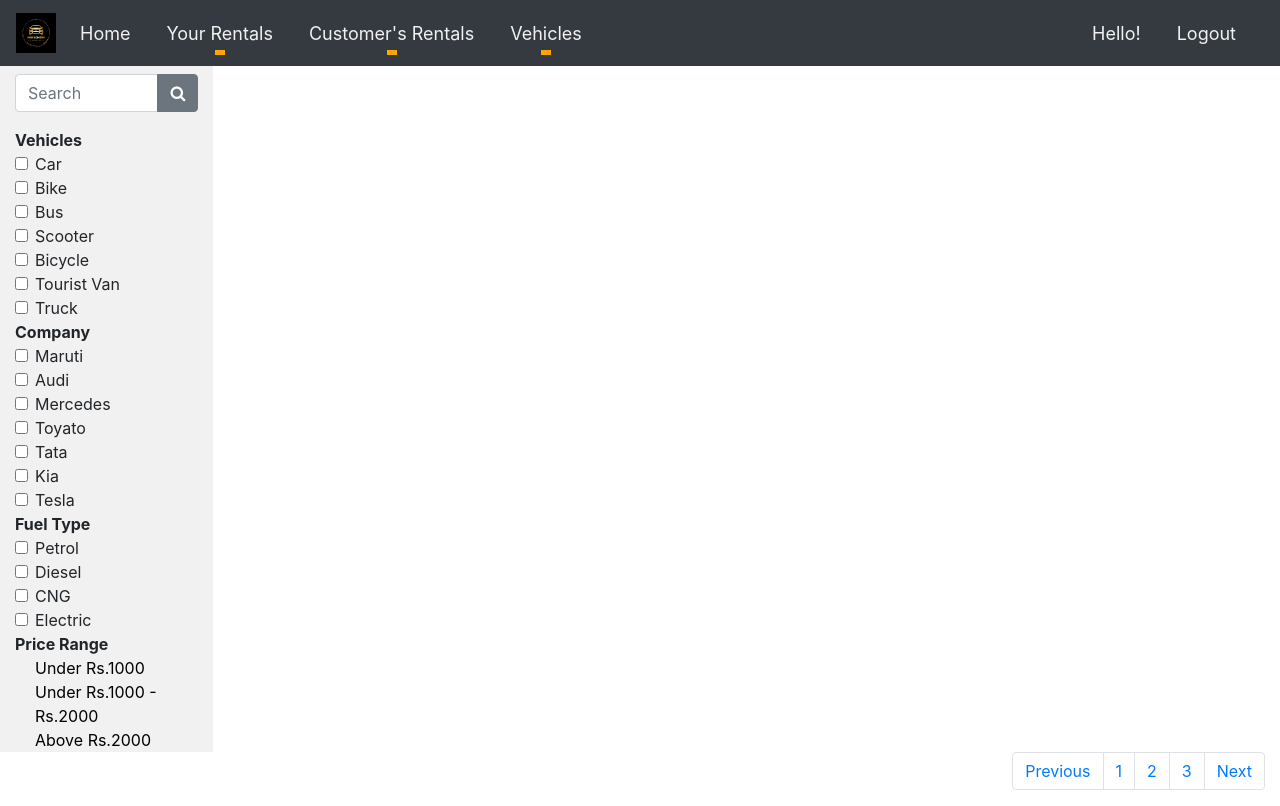
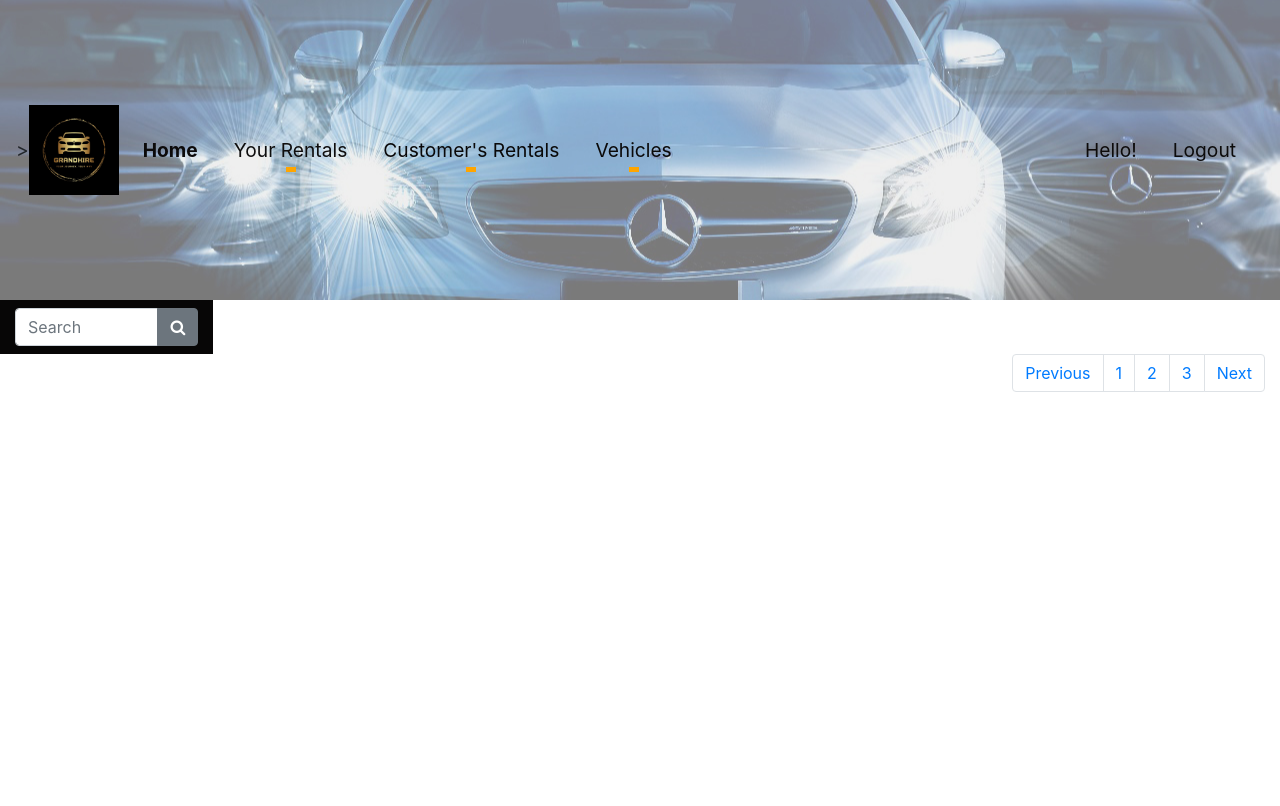
Before and after one commit to Kaumini-Perera/Group-19, a Django app: template vehicle_renting_system/Manager/templates/Manager_base.html in a window 1280 px wide. After the commit the page ends 392 px from the top, so only its background shows below. Run offline with Django 4.2, Linux system fonts and the light colour scheme; the template is opened without the code that fills it, so the values that code supplies are empty; some libraries are stand-ins or nearby versions.

Commit message:
Update Manager_base.html

```diff
--- a/vehicle_renting_system/Manager/templates/Manager_base.html
+++ b/vehicle_renting_system/Manager/templates/Manager_base.html
@@ -20,11 +20,17 @@
     <link rel="stylesheet" type="text/css" href="{% static 'css/manager.css' %}">
     <script src="{% static 'js/manager.js' %}" type="text/javascript"></script>
 
+    <style>
+        body {
+            padding-top: 300px;
+        }
+    </style>
+
 </head>
 
 <body>
-    <nav class="navbar sticky-top navbar-expand-lg navbar-dark bg-dark" style="font-size: large;" aria-label="" aria-labbelledby="">
-        <a href="/Manager"><img class="navbar-brand" src="{% static 'img/Logos/final_logo.png' %}" height="50"></a>
+    <nav class="navbar fixed-top navbar-expand-lg navbar-dark" style="font-size: larger; background: rgba(0, 0, 0, 0.4) url('{% static 'img\bg\bg1.png' %}' ) center center / cover no-repeat; width: 100%; min-height: 300px;">>
+        <a href="/Manager"><img class="navbar-brand" src="{% static 'img/Logos/final_logo.png' %}" height="100"></a>
         <button class="navbar-toggler" type="button" data-toggle="collapse" data-target="#navbarSupportedContent" aria-controls="navbarSupportedContent" aria-expanded="false" aria-label="Toggle navigation">
             <span class="navbar-toggler-icon"></span>
         </button>
@@ -32,32 +38,32 @@
         <div class="collapse navbar-collapse" id="navbarSupportedContent">
             <ul class="navbar-nav mr-auto">
                 <li class="nav-item active">
-                    <a class="nav-link" href="/Manager" style="color: #f1f1f1;">Home</a>
+                    <a class="nav-link" href="/Manager" style="color: #0c0a0a;"><b>Home</b></a>
                 </li>
 
                 <li class="nav-item dropdown">
-                    <a class="nav-link dropdown-toggle" href="#" id="navbarDropdown" style="color: #f1f1f1;" role="button" data-toggle="dropdown" aria-haspopup="true" aria-expanded="false">
+                    <a class="nav-link dropdown-toggle" href="#" id="navbarDropdown" style="color: #0e0d0d;" role="button" data-toggle="dropdown" aria-haspopup="true" aria-expanded="false">
                         Your Rentals
                     </a>
                     <div class="dropdown-menu" aria-labelledby="navbarDropdown">
                         <a class="dropdown-item" href="/Manager/SentRequests">Sent Requests</a>
-                        <a class="dropdown-item" href="#">Previous Rentals</a>
+                        <a class="dropdown-item" href="#"><b>Previous Rentals</b></a>
                     </div>
                 </li>
 
                 <li class="nav-item dropdown">
-                    <a class="nav-link dropdown-toggle" href="#" id="navbarDropdown" style="color: #f1f1f1;" role="button" data-toggle="dropdown" aria-haspopup="true" aria-expanded="false">
+                    <a class="nav-link dropdown-toggle" href="#" id="navbarDropdown" style="color: #090808;" role="button" data-toggle="dropdown" aria-haspopup="true" aria-expanded="false">
                         Customer's Rentals <span class="badge badge-warning">{{no_of_pending_request}}</span>
                     </a>
                     <div class="dropdown-menu" aria-labelledby="navbarDropdown">
                         <a class="dropdown-item" href="/Manager/RentRequest">Rent Requests <span class="badge badge-warning mx-2">{{no_of_pending_request}}</span></a>
-                        <a class="dropdown-item" href="#">Rental History</a>
+                        <a class="dropdown-item" href="#"><b>Rental History</b></a>
                         <a class="dropdown-item" href="/Manager/AllCustomers">View All Customers</a>
                     </div>
                 </li>
 
                 <li class="nav-item dropdown">
-                    <a class="nav-link dropdown-toggle" href="#" id="navbarDropdown" style="color: #f1f1f1;" role="button" data-toggle="dropdown" aria-haspopup="true" aria-expanded="false">
+                    <a class="nav-link dropdown-toggle" href="#" id="navbarDropdown" style="color: #0a0909;" role="button" data-toggle="dropdown" aria-haspopup="true" aria-expanded="false">
                         Vehicles
                     </a>
                     <div class="dropdown-menu" aria-labelledby="navbarDropdown">
@@ -70,14 +76,14 @@
 
             <ul class="navbar-nav justify-content-end">
                 <li class="nav-item">
-                    <a class="nav-link" href="/Manager/Profile" style="color: #f1f1f1;" title="Your Profile">
+                    <a class="nav-link" href="/Manager/Profile" style="color: #0d0b0b;" title="Your Profile">
                         Hello! {% block name %}{%endblock%}</a>
                 </li>
             </ul>
 
             <ul class="navbar-nav justify-content-end">
                 <li class="nav-item">
-                    <a class="nav-link" href="/Logout" style="color: #f1f1f1;">Logout</a>
+                    <a class="nav-link" href="/Logout" style="color: #0c0b0b;">Logout</a>
                 </li>
             </ul>
 
@@ -88,7 +94,7 @@
 
     <div class="container-fluid">
         <div class="row">
-            <div class="col-sm-2" style="height: auto; background-color: #f1f1f1;" id="demo">
+            <div class="col-sm-2" style="height: auto; background-color: #070606;" id="demo">
                 <div class="row">
                     <div class="col-sm mt-2">
                         <label class="sr-only" for="inlineFormInputGroup">Search</label>
@@ -98,100 +104,6 @@
                                 <button class="btn btn-secondary" type="button"><i class="fa fa-search"></i></button>
                             </div>
                         </div>
-                    </div>
-                </div>
-                <div class="row">
-                    <div class="col-sm mt-2">
-                        <form>
-                            <strong>Vehicles</strong>
-                            <div class="form-check">
-                                <input type="checkbox" class="form-check-input" id="Car">
-                                <label class="form-check-label" for="Car">Car</label>
-                            </div>
-                            <div class="form-check">
-                                <input type="checkbox" class="form-check-input" id="Bike">
-                                <label class="form-check-label" for="Bike">Bike</label>
-                            </div>
-                            <div class="form-check">
-                                <input type="checkbox" class="form-check-input" id="Bus">
-                                <label class="form-check-label" for="Bus">Bus</label>
-                            </div>
-                            <div class="form-check">
-                                <input type="checkbox" class="form-check-input" id="Scooter">
-                                <label class="form-check-label" for="Scooter">Scooter</label>
-                            </div>
-                            <div class="form-check">
-                                <input type="checkbox" class="form-check-input" id="Bicycle">
-                                <label class="form-check-label" for="Bicycle">Bicycle</label>
-                            </div>
-                            <div class="form-check">
-                                <input type="checkbox" class="form-check-input" id="TouristVan">
-                                <label class="form-check-label" for="TouristVan">Tourist Van</label>
-                            </div>
-                            <div class="form-check">
-                                <input type="checkbox" class="form-check-input" id="Truck">
-                                <label class="form-check-label" for="Truck">Truck</label>
-                            </div>
-
-
-                            <strong>Company</strong>
-                            <div class="form-check">
-                                <input type="checkbox" class="form-check-input" id="Maruti">
-                                <label class="form-check-label" for="Maruti">Maruti</label>
-                            </div>
-                            <div class="form-check">
-                                <input type="checkbox" class="form-check-input" id="Audi">
-                                <label class="form-check-label" for="Audi">Audi</label>
-                            </div>
-                            <div class="form-check">
-                                <input type="checkbox" class="form-check-input" id="Mercedes">
-                                <label class="form-check-label" for="Mercedes">Mercedes</label>
-                            </div>
-                            <div class="form-check">
-                                <input type="checkbox" class="form-check-input" id="Toyato">
-                                <label class="form-check-label" for="Toyato">Toyato</label>
-                            </div>
-                            <div class="form-check">
-                                <input type="checkbox" class="form-check-input" id="Tata">
-                                <label class="form-check-label" for="Tata">Tata</label>
-                            </div>
-                            <div class="form-check">
-                                <input type="checkbox" class="form-check-input" id="Kia">
-                                <label class="form-check-label" for="Kia">Kia</label>
-                            </div>
-                            <div class="form-check">
-                                <input type="checkbox" class="form-check-input" id="Tesla">
-                                <label class="form-check-label" for="Tesla">Tesla</label>
-                            </div>
-
-                            <strong>Fuel Type</strong>
-                            <div class="form-check">
-                                <input type="checkbox" class="form-check-input" id="Petrol">
-                                <label class="form-check-label" for="Petrol">Petrol</label>
-                            </div>
-                            <div class="form-check">
-                                <input type="checkbox" class="form-check-input" id="Diesel">
-                                <label class="form-check-label" for="Diesel">Diesel</label>
-                            </div>
-                            <div class="form-check">
-                                <input type="checkbox" class="form-check-input" id="CNG">
-                                <label class="form-check-label" for="CNG">CNG</label>
-                            </div>
-                            <div class="form-check">
-                                <input type="checkbox" class="form-check-input" id="Electric">
-                                <label class="form-check-label" for="Electric">Electric</label>
-                            </div>
-
-                            <strong>Price Range</strong>
-                            <div class="form-check">
-                                <a href="#" style="color: black;">
-                                    <label class="form-check-label justify-content-end" for="price" style="cursor: pointer;" onMouseOver="this.style.color='tomato'" onMouseOut="this.style.color='black'">Under Rs.1000</label>
-                                    <label class="form-check-label justify-content-end" for="price" style="cursor: pointer;" onMouseOver="this.style.color='tomato'" onMouseOut="this.style.color='black'">Under Rs.1000 - Rs.2000</label>
-                                    <label class="form-check-label justify-content-end" for="price" style="cursor: pointer;" onMouseOver="this.style.color='tomato'" onMouseOut="this.style.color='black'">Above Rs.2000</label>
-                                </a>
-                            </div>
-
-                        </form>
                     </div>
                 </div>
             </div>
```
